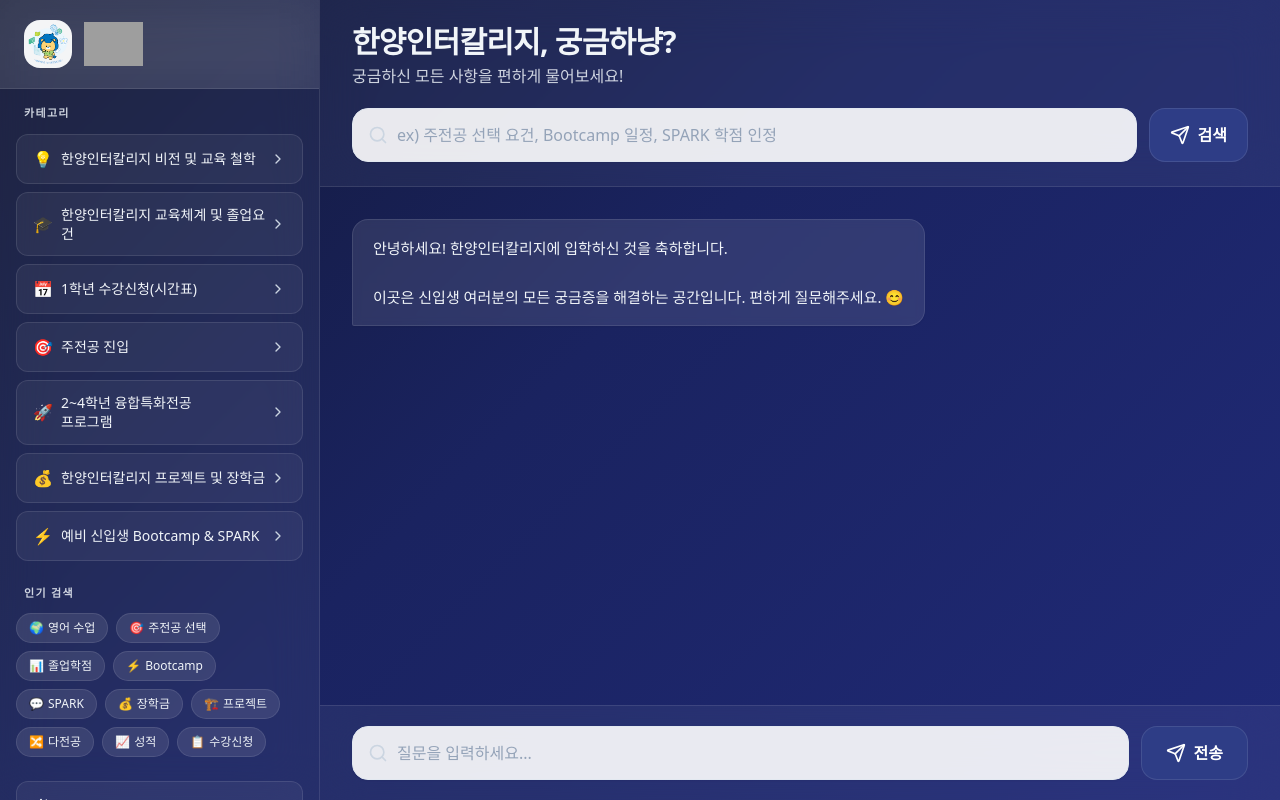
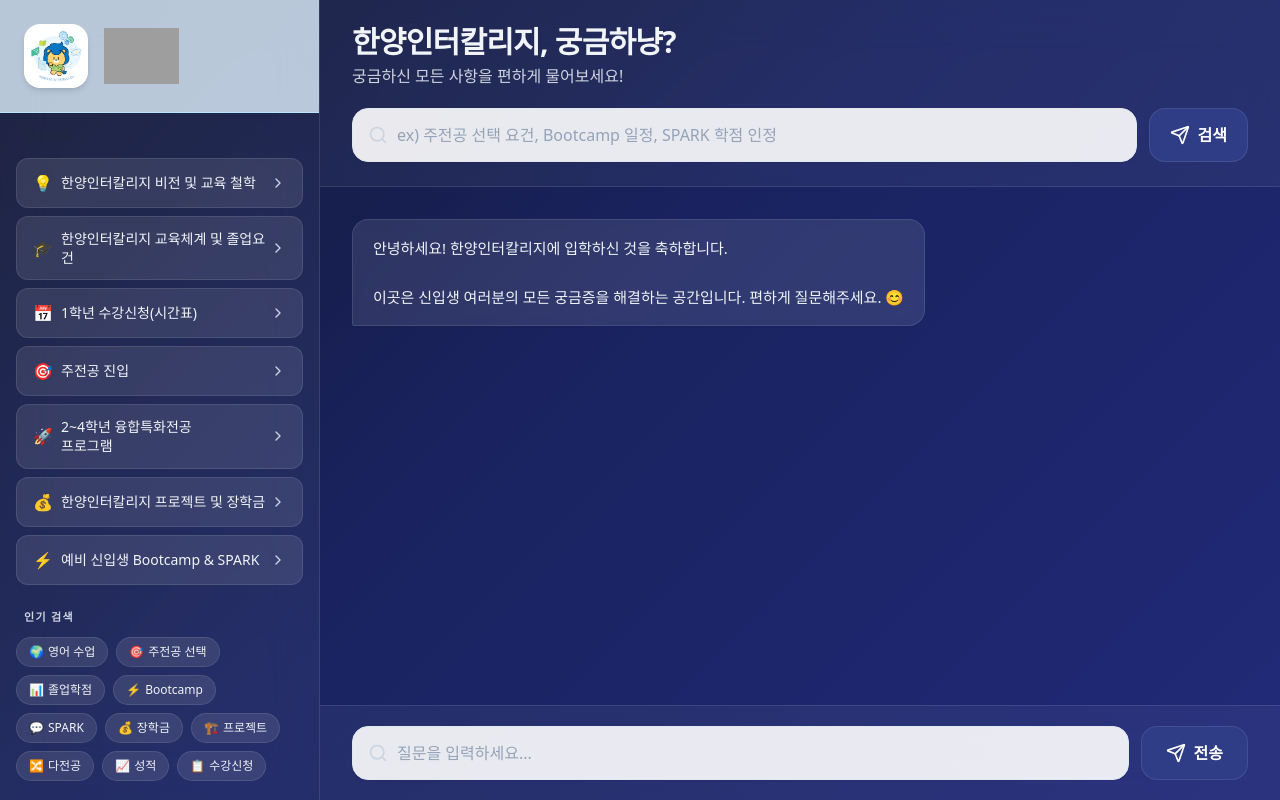
Before and after one commit to happysnow-maker/HIC-Welcome-chatbot, a React (Vite) app: page / in a window 1280 px wide. Built offline with nearby package versions, Linux system fonts and the light colour scheme; grey boxes are pictures that could not be loaded.

Commit message:
Refactor sidebar styles and improve layout

```diff
--- a/src/App.jsx
+++ b/src/App.jsx
@@ -6,7 +6,6 @@
 // =============================
 const BRAND = "#2e3d86"; // primary
 const BRAND_HOVER = "#273575"; // hover
-const BRAND_RING = "#2e3d86"; // focus ring & borders (현재는 style 객체에서만 사용 가능)
 
 // =============================
 // Assets & Safe <img>
@@ -67,7 +66,10 @@
     q: "한양인터칼리지 융합기초교육의 목적은 무엇인가요?",
     a: "글로벌 사회변화를 이끌어낼 수 있는 혁신적 사고 제안 및 창의 역량 개발과 국제화 시대에 맞춘 학생들의 영어 역량 강화가 목적입니다.",
   },
-  4: { q: "한양인터칼리지의 비전이 궁금합니다.", a: '한양인터칼리지의 비전은 "Change the World with Interdisciplinary Intelligence"입니다.' },
+  4: {
+    q: "한양인터칼리지의 비전이 궁금합니다.",
+    a: '한양인터칼리지의 비전은 "Change the World with Interdisciplinary Intelligence"입니다.',
+  },
   5: {
     q: "한양인터칼리지에서 추구하는 인재상은 무엇인가요?",
     a: '경계를 초월한 현상학적 경험으로 세상을 바꾸는 글로벌 탐험가이며, "Get out of your comfort zone to embrace the unknown"입니다.',
@@ -92,7 +94,10 @@
     q: "1학년 공통 교육과정에는 어떤 과목들이 개설되어 있나요?",
     a: "Systems Thinking and Design Thinking (3학점), Algorithmic, Computational and Data Thinking (3학점), Mathematical Thinking (3학점), Unified Systems Science (4학점), Global Critical Anthropology (2학점), Life Project (3학점) 총 6개입니다.",
   },
-  11: { q: "1학년 공통 교육과정은 총 몇 학점으로 구성되나요?", a: "매 학기 총 18학점, 1학년 공통 교육과정은 총 36학점으로 구성됩니다." },
+  11: {
+    q: "1학년 공통 교육과정은 총 몇 학점으로 구성되나요?",
+    a: "매 학기 총 18학점, 1학년 공통 교육과정은 총 36학점으로 구성됩니다.",
+  },
   12: {
     q: "1학년 교육과정이 연단위로 운영된다는 것은 무엇을 의미하나요?",
     a: "총 6개 교과목이 1학기 및 2학기에 걸쳐 1년 과정으로 학습하는 방식입니다.",
@@ -425,34 +430,34 @@
       {/* Sidebar */}
       <aside className="w-80 shrink-0 h-full border-r border-white/10 bg-white/5 backdrop-blur-xl overflow-y-auto flex flex-col">
         {/* Brand */}
-        <div className="sticky top-0 z-10 bg-white/10 backdrop-blur-xl border-b border-white/10">
-          <div className="px-6 py-5">
-            <div className="flex items-center gap-3">
+        <div className="sticky top-0 z-10 bg-sky-100/80 border-b border-sky-200">
+          <div className="px-6 py-6">
+            <div className="flex items-center gap-4">
               {/* 아이콘 */}
-              <div className="h-12 w-12 rounded-2xl bg-white/95 flex items-center justify-center shadow-sm overflow-hidden">
+              <div className="h-16 w-16 rounded-2xl bg-white flex items-center justify-center shadow-md overflow-hidden">
                 <SafeImg
                   sources={ICON_SOURCES}
                   alt="Hanyang Intercollege Icon"
-                  className="h-11 w-11 object-contain"
+                  className="h-14 w-14 object-contain"
                 />
               </div>
 
               {/* 로고 (텍스트 없이 크게) */}
-              <div>
+              <div className="flex items-center">
                 <SafeImg
                   sources={LOGO_SOURCES}
                   alt="Hanyang Intercollege Logo"
-                  className="h-10 md:h-11 object-contain"
+                  className="h-12 md:h-14 object-contain"
                 />
               </div>
             </div>
           </div>
         </div>
 
-        {/* Categories + Popular + Tips + Contact */}
+        {/* Categories + Popular + Tips */}
         <div className="flex-1 p-4">
           {/* Categories */}
-          <h3 className="px-2 text-[11px] font-semibold text-slate-200/90 uppercase tracking-[0.12em]">
+          <h3 className="px-2 text-[11px] font-semibold text-slate-800/80 uppercase tracking-[0.12em]">
             카테고리
           </h3>
           <div className="mt-3 space-y-2">
@@ -461,11 +466,11 @@
               return (
                 <div
                   key={cat}
-                  className="rounded-xl border border-white/10 bg-white/5 overflow-hidden"
+                  className="rounded-xl border border-white/10 bg-white/10 overflow-hidden"
                 >
                   <button
                     onClick={() => toggleSection(cat)}
-                    className="w-full flex items-center justify-between px-4 py-3 text-left hover:bg-white/10 transition"
+                    className="w-full flex items-center justify-between px-4 py-3 text-left hover:bg-white/20 transition"
                     aria-expanded={open}
                   >
                     <span className="flex-1">
```
